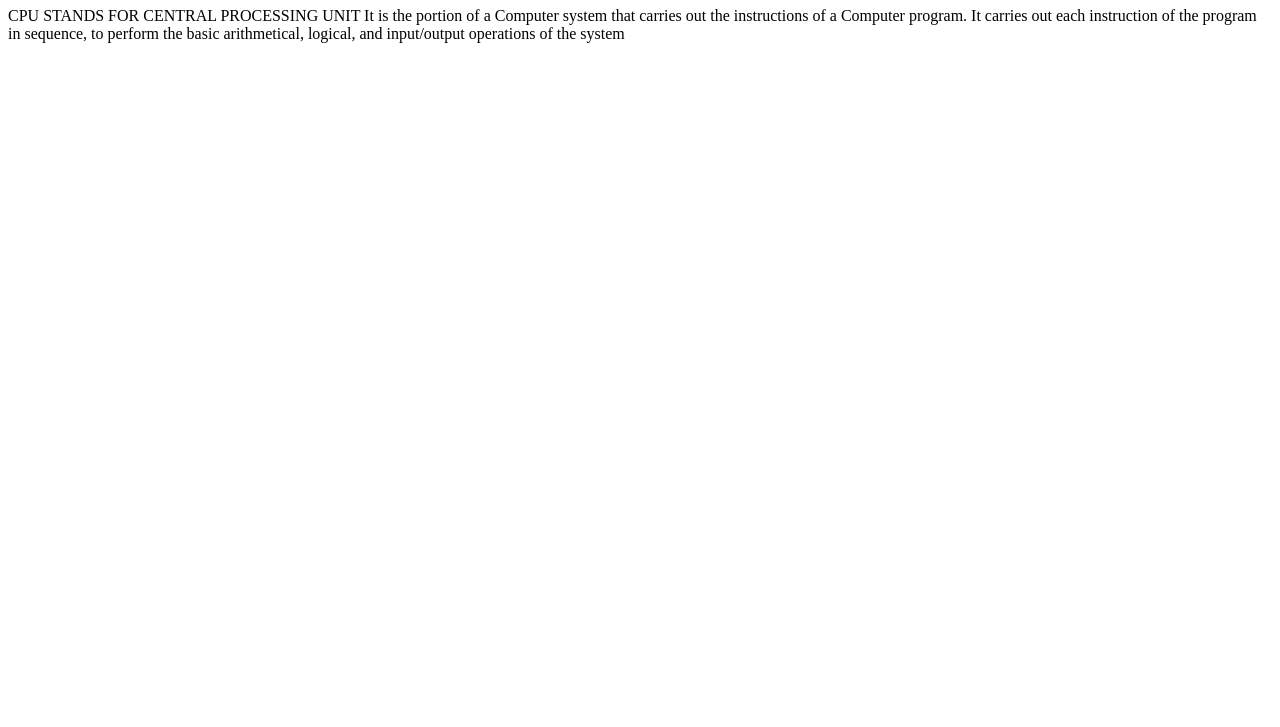
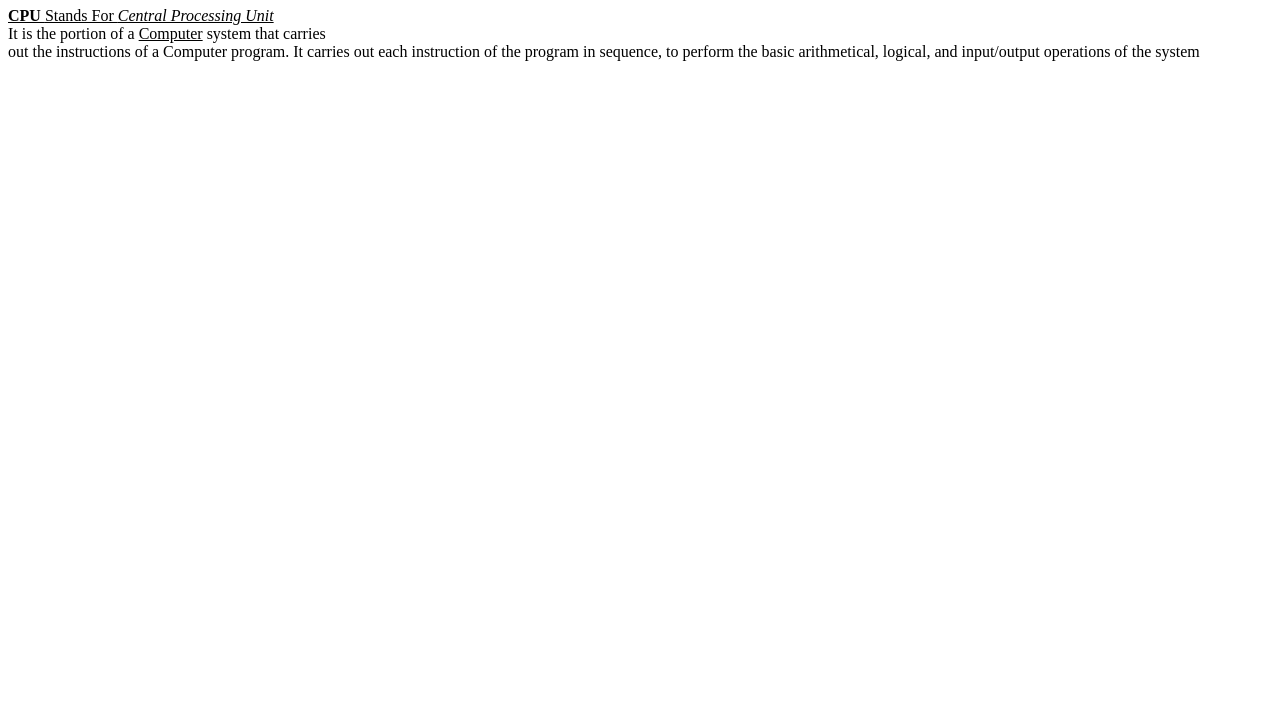
Before and after one commit to iamneo-production/dedbbfafaaeeeadaeccdfffebaeceaec, a website: page public/index.html in a window 1280 px wide. Shown: the part 73-800 px from the top of the page. Drawn offline with Linux system fonts and the light colour scheme.

Commit message:
Backup Commit

```diff
--- a/public/index.html
+++ b/public/index.html
@@ -9,8 +9,8 @@
 </head>
 <body>
     <h1> CPU </h1>
-    <P> CPU STANDS FOR CENTRAL PROCESSING UNIT
-        It is the portion of a Computer system that carries
+    <P> <U><b> CPU </b> Stands For <i>Central Processing Unit </i> </U> </br>
+        It is the portion of a <u>Computer</u> system that carries </br>
         out the instructions of a Computer program.
         It carries out each instruction of the program in sequence,
         to perform the basic arithmetical, logical, and input/output operations of the system
```
